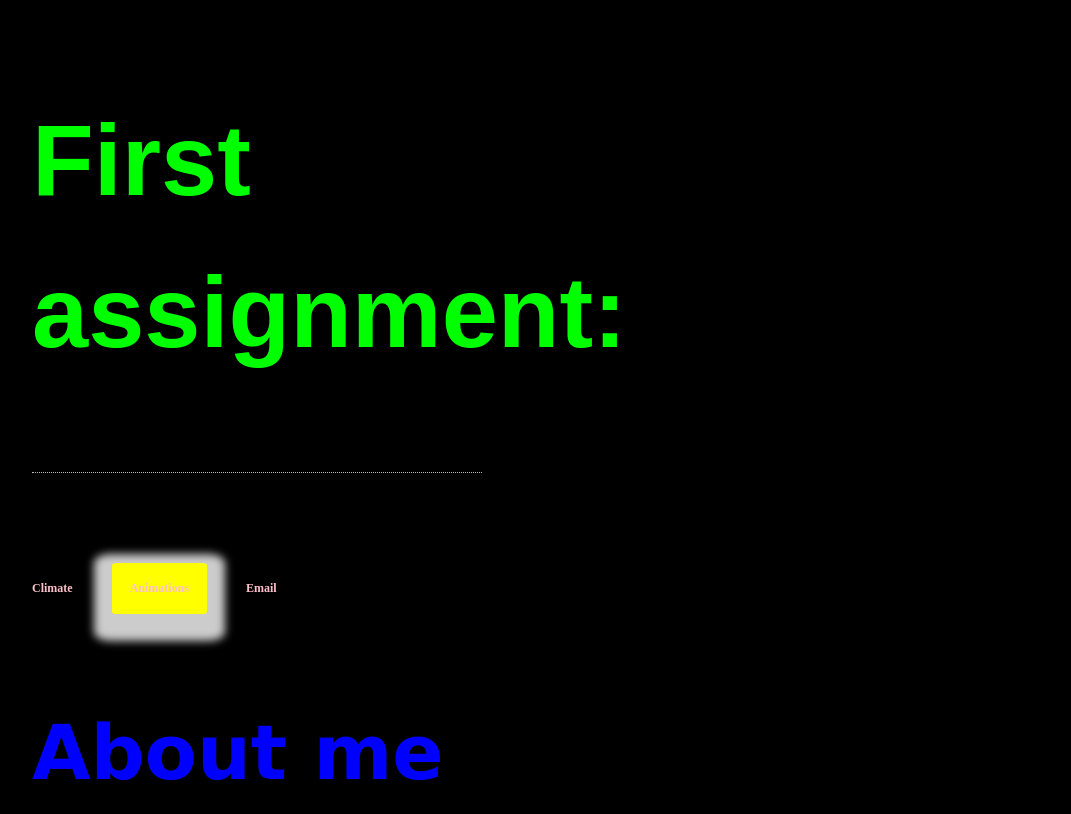
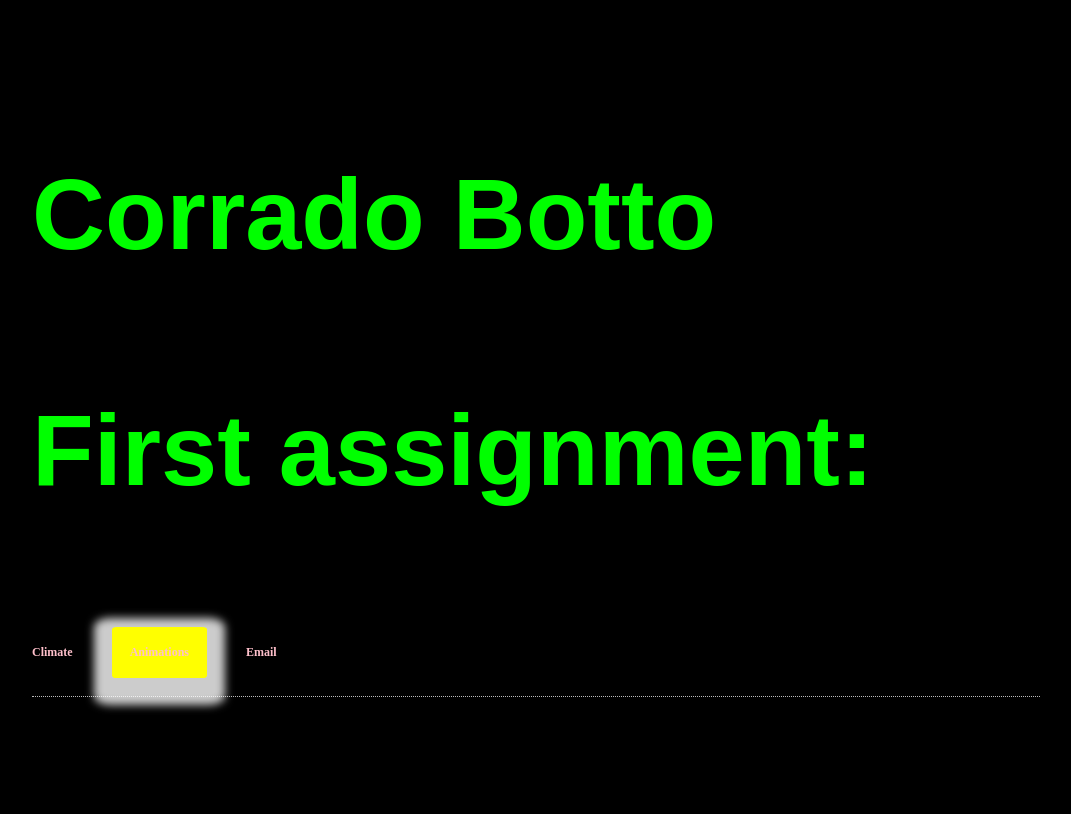
Before and after one commit to 26cbotto-create/Flexbox_to_HTML1, a plain HTML site: page index.html in a window 1280 px wide. Shown: the top 814 px of the page, without its empty margins (104-1175 px from the left). Drawn offline with Linux system fonts and the light colour scheme.

Commit message:
improved header with flex

```diff
--- a/css/style.css
+++ b/css/style.css
@@ -27,7 +27,7 @@ html{
 
 header{
     border-bottom: 1px dotted #bbbbbb;
-    width: 25rem;
+    width: 100%;
     margin-bottom: 4rem;
 }
 
@@ -159,7 +159,10 @@ nav a:hover {
     color: hotpink;
 }
 
-
+.banner {
+    display: flex;
+    flex-direction: row;;
+}
 
 
 
--- a/index.html
+++ b/index.html
@@ -13,16 +13,18 @@
 <section>
 
 <body>
-
+    <div class="banner">
         <header>
+            <h1 class="title">Corrado Botto</h1>
             <h1>First assignment:</h1>
-
-    </header>
             <nav>
                 <a href="html/climate.html">Climate</a>
                 <a class="link" href="html/animations.html">Animations</a>
                 <a href="#email">Email</a>
             </nav>
+        </header>
+    </div>
+
     <main>
          <section>
 
```
Lines whose indentation alone changed are shown as unchanged.
